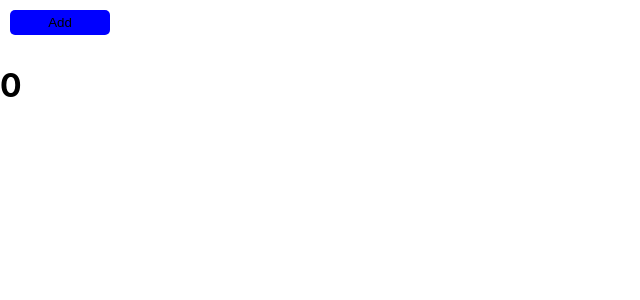
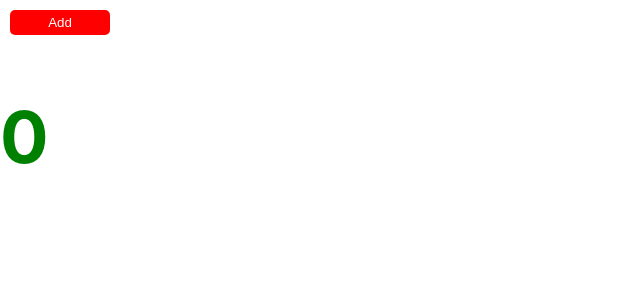
Before and after one commit to wasswaenockmale/reactJS-sessions, a React (Create React App) app in the folder myfirstapp/: page / in a window 1280 px wide. Shown: the top 300 px of the page, without its empty margins (0-640 px from the left). Built offline with nearby package versions, Linux system fonts and the light colour scheme.

Commit message:
I have applied the inline styling

```diff
--- a/myfirstapp/src/LifeCycle/Controller.js
+++ b/myfirstapp/src/LifeCycle/Controller.js
@@ -20,7 +20,7 @@ export default class Controller extends React.Component{
     render(){
         return(
             <div>
-                <button onClick={this.addValue}>Add</button>
+                <button style={{color: "white", background:"red"}} onClick={this.addValue}>Add</button>
                 <Life value={this.state.value}/>
             </div>
         )
--- a/myfirstapp/src/LifeCycle/Life.js
+++ b/myfirstapp/src/LifeCycle/Life.js
@@ -18,6 +18,6 @@ export default class Life extends React.Component{
     }
 
     render(){
-        return <h1>{this.props.value}</h1>
+        return <h1 style={{color: "green", fontSize:72}}>{this.props.value}</h1>
     }
 }
```
